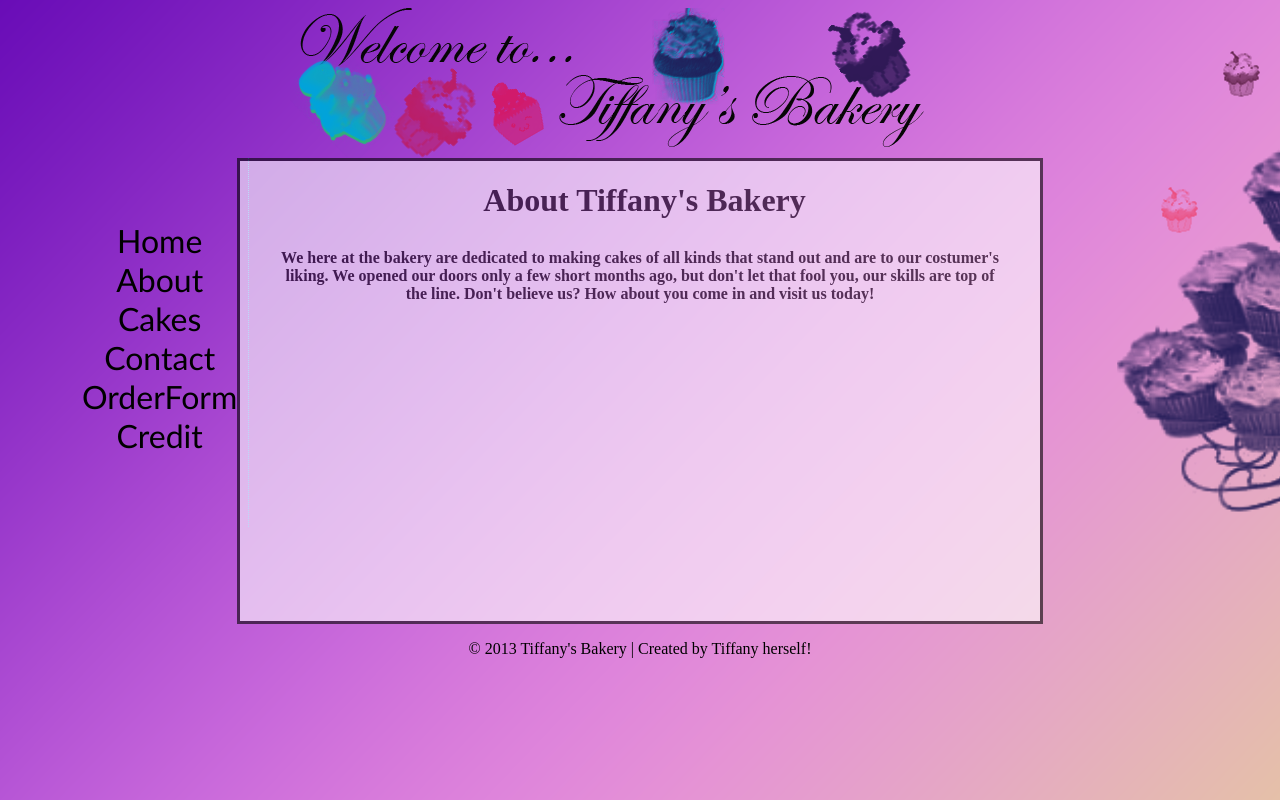
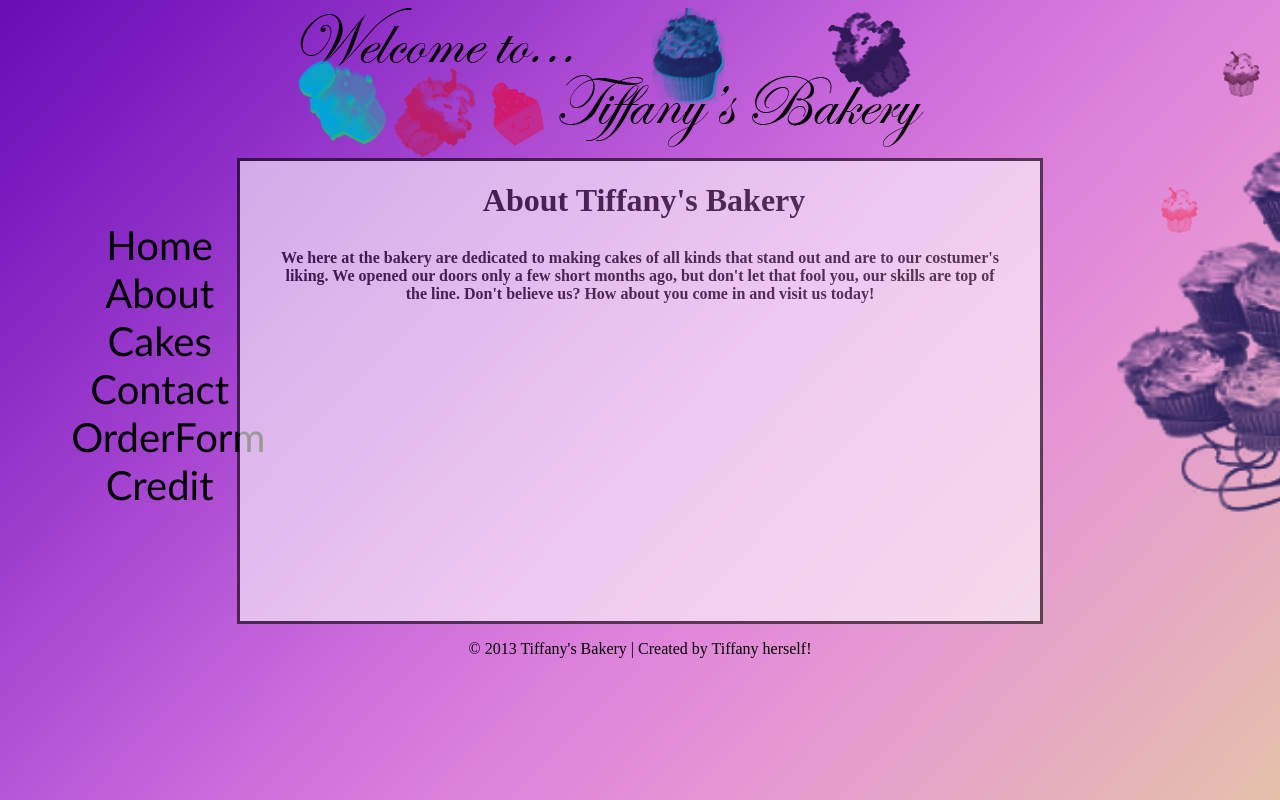
Before and after one commit to tsmith20/Bakery-Site, a PHP site: page /about.html in a window 1280 px wide. Run offline with PHP 8.4, Linux system fonts and the light colour scheme.

Commit message:
css nav edits

```diff
--- a/style.css
+++ b/style.css
@@ -33,7 +33,7 @@ color: #000000;
 }
 
 #nav {
-border-right: 1px dotted #52a5f2;
+font-size:20px;
 float: left;
 font-family: "Trebuchet MS", "Times New Roman", Times, serif;
 padding: 5% 0 5% 5%;
```
